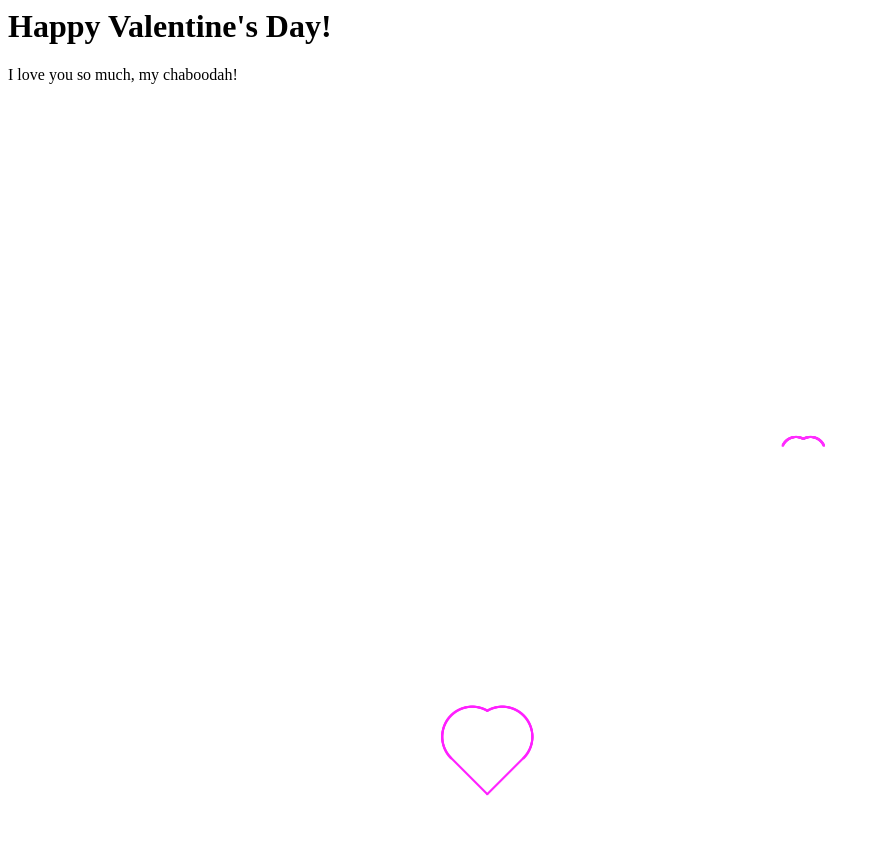
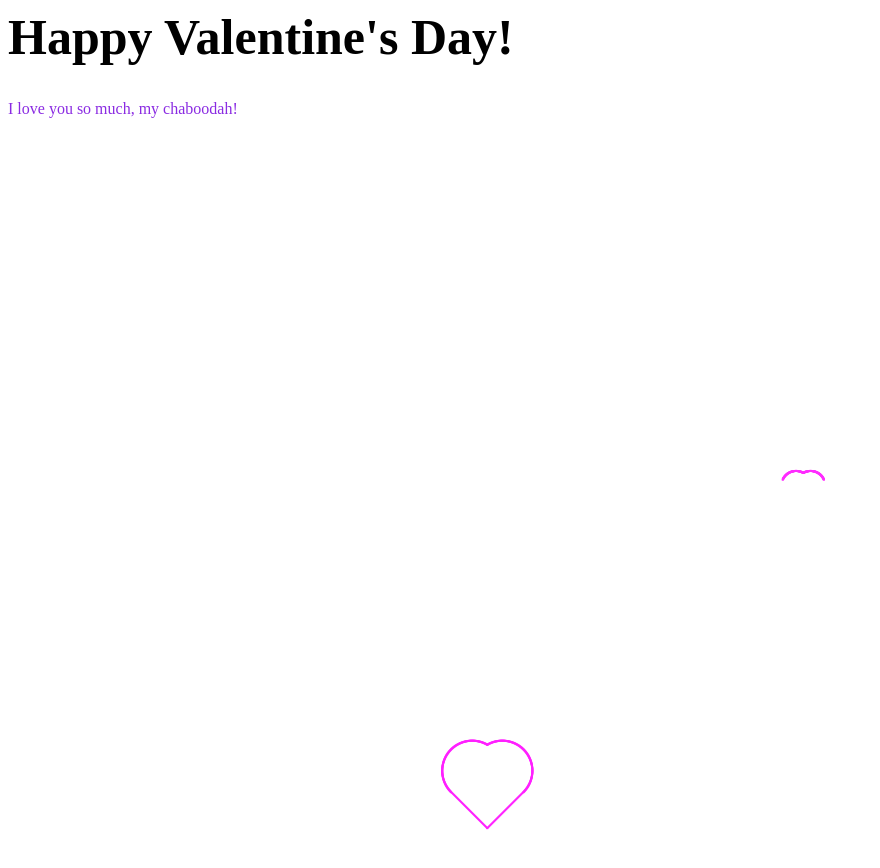
Before and after one commit to ExfoliatedToast/ExfoliatedToast.github.io, a plain HTML site: page index.html in a window 1280 px wide. Shown: the top 868 px of the page, without its empty margins (0-880 px from the left). Drawn offline with Linux system fonts and the light colour scheme.

Commit message:
Update index.html

```diff
--- a/index.html
+++ b/index.html
@@ -1,7 +1,7 @@
 <html>
 <body>
-<h1>Happy Valentine's Day!</h1>
-<p>I love you so much, my chaboodah!</p>
+<h1 style="font-size:50;">Happy Valentine's Day!</h1>
+<p style="color:blueviolet;">I love you so much, my chaboodah!</p>
 </body>
 </html>
 <html>
```
